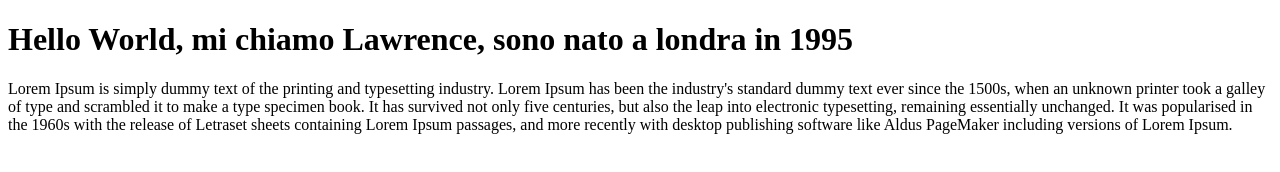
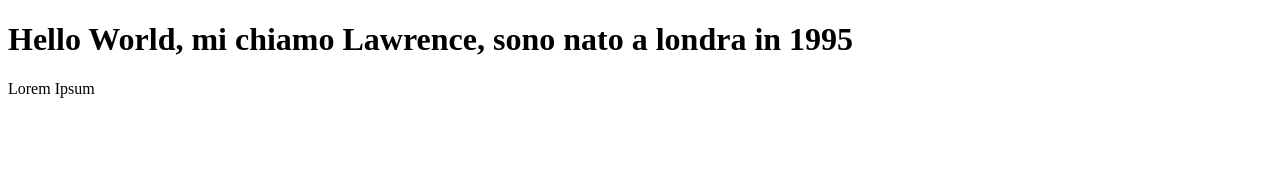
Before and after one commit to Lawroo95/Background-Generator, a plain HTML site: page index.html in a window 1280 px wide. Drawn offline with Linux system fonts and the light colour scheme; files whose address does not match are found by name.

Commit message:
took out lorem ipsum text

```diff
--- a/index.html
+++ b/index.html
@@ -13,7 +13,7 @@
 <body>
  <h1>Hello World, mi chiamo Lawrence, sono nato a londra in 1995</h1>
 
- <p1>Lorem Ipsum is simply dummy text of the printing and typesetting industry. Lorem Ipsum has been the industry's standard dummy text ever since the 1500s, when an unknown printer took a galley of type and scrambled it to make a type specimen book. It has survived not only five centuries, but also the leap into electronic typesetting, remaining essentially unchanged. It was popularised in the 1960s with the release of Letraset sheets containing Lorem Ipsum passages, and more recently with desktop publishing software like Aldus PageMaker including versions of Lorem Ipsum.</p1>
+ <p1>Lorem Ipsum</p1>
 
 
 
```
